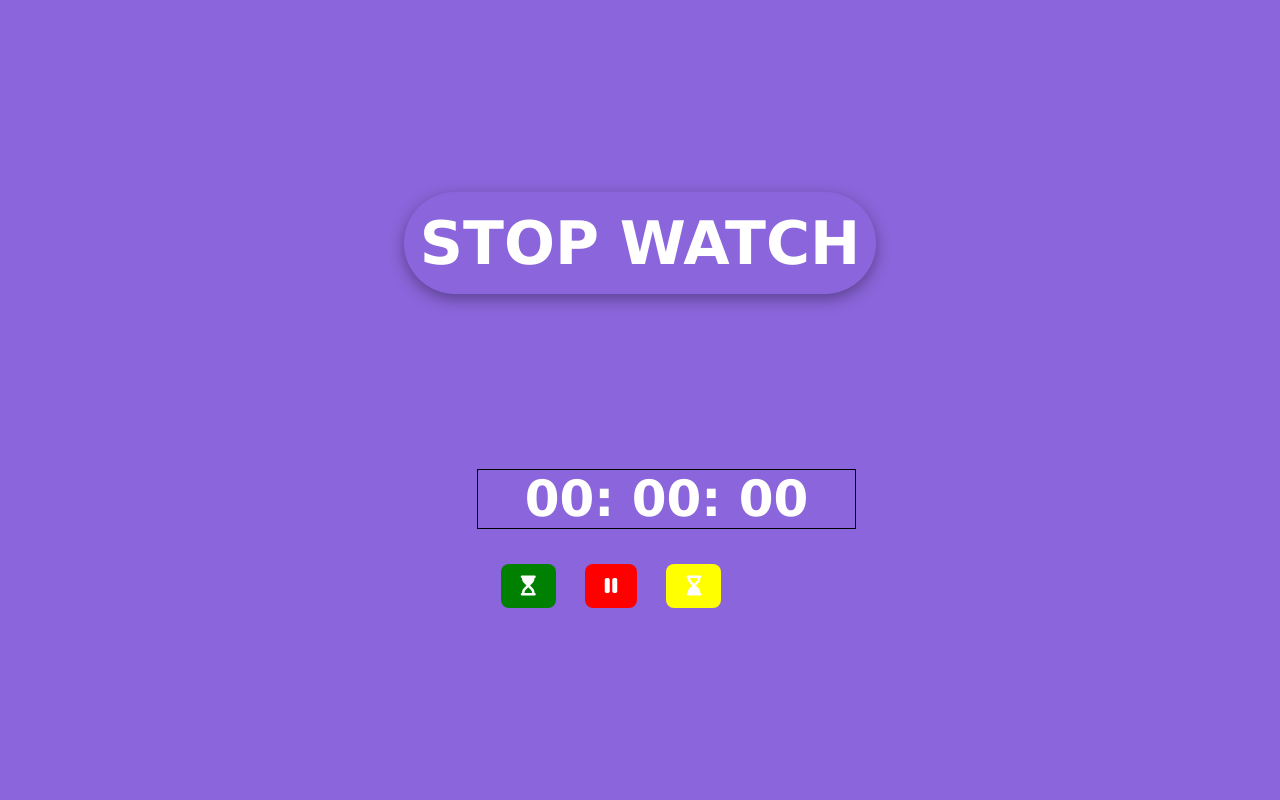
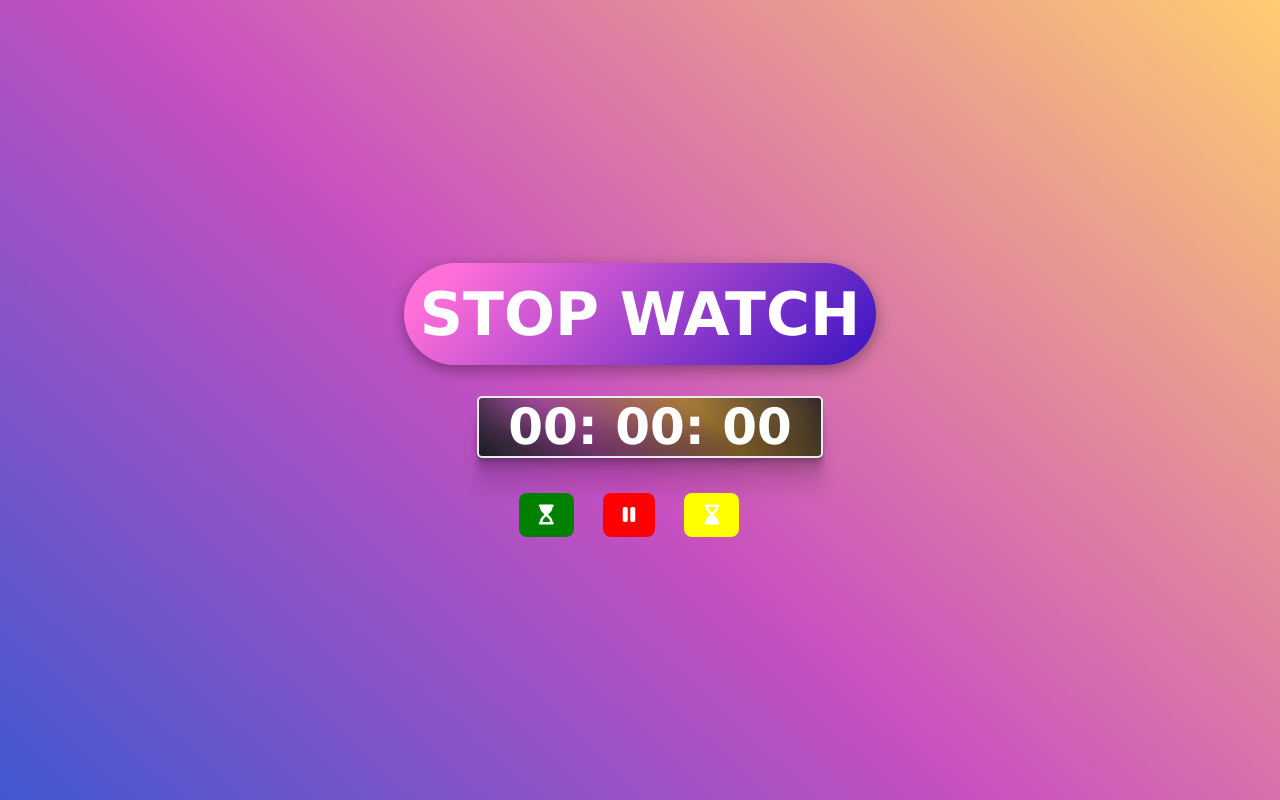
Before and after one commit to harsh14122003/monster, a plain HTML site: page stopwatch/stopwatch.html in a window 1280 px wide. Drawn offline with Linux system fonts and the light colour scheme.

Commit message:
Update stylestopwatch.css

```diff
--- a/stopwatch/stylestopwatch.css
+++ b/stopwatch/stylestopwatch.css
@@ -6,7 +6,8 @@
 }
 
 body {
-    background-color: rgba(90, 37, 205, 0.7);
+    /* background-color: background-color: #4158D0; */
+    background-image: linear-gradient(43deg, #4158D0 0%, #C850C0 46%, #FFCC70 100%);
     color: white;
     display: flex;
     justify-content: center;
@@ -17,24 +18,28 @@ body {
 
 .stopwatch {
     background-color: transparent;
-    padding: 15px 20px;
+    padding: 15px 53px;
     border-radius: 12px;
     border: 2px thin black;
-    padding-left:73px;
+    padding-left: 73px;
 
 }
 
 .timedisplay {
     font-size: 50px;
     color: white;
+    background-color: #293237;
+    background-image: linear-gradient(43deg, #293237 0%, #af50a7 30%, #b9893c 66%, #3e3535 100%);
+    box-shadow: rgba(0, 0, 0, 0.17) 0px -23px 25px 0px inset, rgba(0, 0, 0, 0.15) 0px -36px 30px 0px inset, rgba(0, 0, 0, 0.1) 0px -79px 40px 0px inset, rgba(0, 0, 0, 0.06) 0px 2px 1px, rgba(0, 0, 0, 0.09) 0px 4px 2px, rgba(0, 0, 0, 0.09) 0px 8px 4px, rgba(0, 0, 0, 0.09) 0px 16px 8px, rgba(0, 0, 0, 0.09) 0px 32px 16px;
     font-weight: 600;
-    border: 1px solid black ;
+    border: 2px solid rgb(230, 236, 236);
+    border-radius: 5px;
     text-align: center;
 }
 
 .button {
     margin-top: 20px;
-    padding-left: 85px;
+    padding-left: 103px;
 
 }
 
@@ -51,18 +56,19 @@ body {
     text-align: center;
 }
 
-.btn:hover{
+.btn:hover {
     box-shadow: rgba(0, 0, 0, 0.4) 0px 2px 4px, rgba(0, 0, 0, 0.3) 0px 7px 13px -3px, rgba(0, 0, 0, 0.2) 0px -3px 0px inset;
 }
+
 .stopwatchnme {
     padding: 1rem;
-    margin-bottom: 20vh;
+    margin-bottom: 2vh;
     font-size: 5vh;
     box-shadow: rgba(0, 0, 0, 0.35) 0px 5px 15px;
     border-radius: 75px;
-
+    background-image: linear-gradient(135deg, #FF6FD8 10%, #3813C2 100%);
 }
 
-.fa-solid{
+.fa-solid {
     color: white;
 }
```
